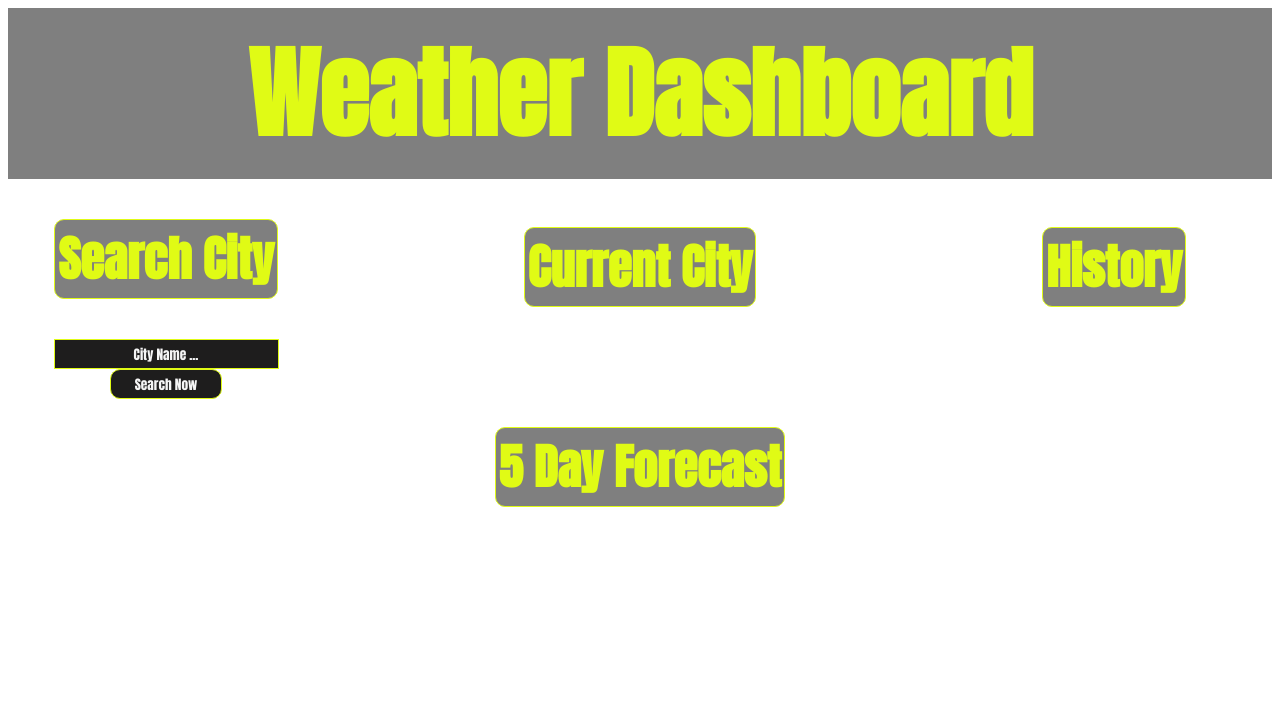
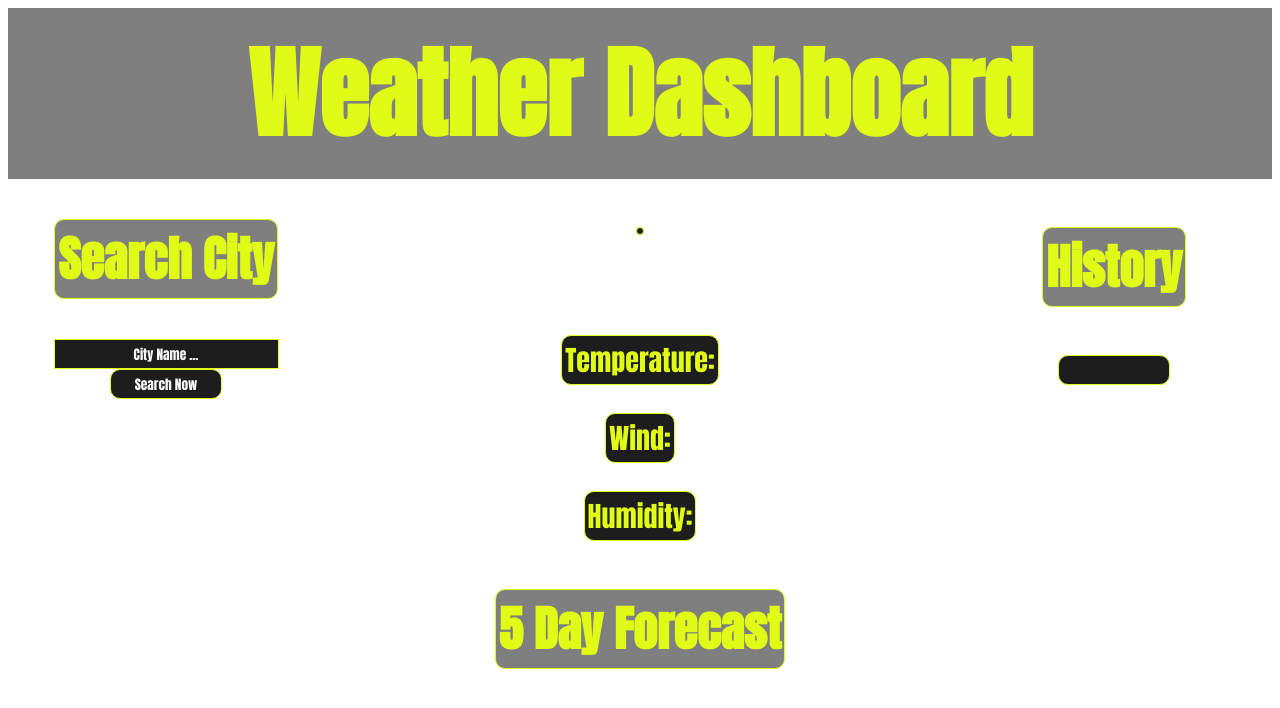
Before and after one commit to chrispoturalski/weather-api, a plain HTML site: page index.html in a window 1280 px wide. Drawn offline with Linux system fonts and the light colour scheme.

Commit message:
added element tags to display current weather on page

```diff
--- a/assets/script/script.js
+++ b/assets/script/script.js
@@ -23,7 +23,6 @@ var lon
 input.addEventListener('keyup', function(event){
     if(event.key === 'Enter') {
         createWeatherDisplay(event.target.value)
-        createFiveDayDisplay(lat,lon)
     }
 })
 
@@ -48,14 +47,14 @@ var API_KEY2 = '5730973d5137765ea7c5d5fbd6673cec'
 
 //function to grab location from API Key
 function getGeoLocation(query, limit = 5) {
-    return fetch(`http://api.openweathermap.org/geo/1.0/direct?q=${query}&limit=${limit}&appid=${API_KEY}`)
+    return fetch(`https://api.openweathermap.org/geo/1.0/direct?q=${query}&limit=${limit}&appid=${API_KEY}`)
   }
 
   function getCurrentWeather(arguments) {
     return fetch(`https://api.openweathermap.org/data/2.5/weather?lat=${arguments.lat}&lon=${arguments.lon}&units=${'imperial'}&appid=${API_KEY}`)
   }
 
-  function getFiveDayForecast(arguments) {
+  function getFiveDayDisplay(arguments) {
     return fetch(`https://api.openweathermap.org/data/2.5/forecast?lat=${arguments.lat}&lon=${arguments.lon}&appid=${API_KEY2}`,{
         headers : {
             'Content-Type': 'application/json',
@@ -100,30 +99,37 @@ function createWeatherDisplay(location){
             getCurrentWeather ({ lat: data[0].lat, lon: data[0].lon })
             .then(weatherResponse => weatherResponse.json())
             .then(weatherData => {
-
-                //This following function will display the weather icon and basic despription of current weather
-                //var weatherPicture = document.createElement('img')
-                //weatherPicture.src = `http://openweathermap.org/img/wn/${weatherData.weather[0].icon}@2x.png`
-                //var currentWeatherStatement = document.createElement('p')
-                //currentWeatherStatement.textContent = `${weatherData.weather[0].main}: it is currently ${weatherData.weather[0].description}`
-                //document.body.appendChild(weatherPicture)
-                //document.appendChild(currentWeatherStatement)
                 var tempValue = weatherData.main.temp;
                 var windValue = weatherData.wind.speed;
                 var humidityValue = weatherData.main.humidity;
-                //console.log(weatherData)
-                //var weatherValue = //weatherData.main.temp;
-                //var weatherIcon = `http://openweathermap.org/img/wn/${weatherPicture}@2x.png`;
-                //console.log(JSON.stringify(data, null, 2));
                 addToHistory(location)
-                //console.log(tempValue)
                 displayWeather(
+                    location,
                     tempValue,
                     windValue,
                     humidityValue,
-                    //weatherPicture,
-                    //icon,
                 )
+
+                 function displayWeather (
+                     location,
+                     tempValue,
+                     windValue,
+                     humidityValue,
+                     //weatherIcon,
+                 ) {
+                     city.textContent = `${location}`
+                     temp.textContent = `Temp: ${tempValue} F`
+                     wind.textContent = `Wind: ${windValue} MPH`
+                     humidity.textContent = `Humidity: ${humidityValue}`
+                     //icon.src = weatherIcon;
+                 }
+                 function createFiveDayDisplay(lat,lon){
+                    getFiveDayDisplay({ lat:lat, lon: lon })
+                     .then(data => data.json())
+                     .then(data => {
+
+                    })
+                 }
             })
             .catch(error => {
                 document.body.textContent = error.message
@@ -134,39 +140,3 @@ function createWeatherDisplay(location){
         document.body.textContent = error.message
     });
 }
-
-function createFiveDayDisplay(lat,lon){
-   getFiveDayForecast({ lat:lat, lon: lon })
-    .then(data => data.json())
-    .then(data => {
-    console.log(data)
-    })
-}
-
-
-function displayWeather (
-    tempValue,
-    windValue,
-    humidityValue,
-    //weatherIcon,
-) {
-    temp.innerHTML = tempValue;
-    wind.textContent = windValue;
-    humidity.textContent = humidityValue;
-    //icon.src = weatherIcon;
-}
-
-
-//Criteria
-// I want to see the weather outlook for multiple cities
-// GIVEN a weather dashboard with form input
-//When I search for a city
-//Then I am presented with current and future conditions for that city and
-// (cont.) this city is added to the search history
-//Then I am presented with the city name, the date, an icon representation
-// (cont.) of weather cond., temp, humid, and wind speed
-//When I view the weather conditions for that city
-//Then I am presented with a 5-day forecast that displays the date, an icon
-//represenation of weather conditions, the temp, wind speed, and humidity
-//When I click on a city in the search history
-//Then I am again presented with current and future conditions for that city
--- a/assets/style/style.css
+++ b/assets/style/style.css
@@ -126,9 +126,23 @@ button:active {
     margin-left: auto;
     margin-right: auto;
     padding: 3px;
-    background-color: rgba(0, 0, 0, 0.5);
+    background-color: var(--fourth);
     color: var(--tertiary);
     font-size: 48px;
+    text-align: center;
+    border-color: var(--tertiary);
+    border-radius: 10px 10px 10px 10px;
+    border-style: solid;
+    border-width: 1px;
+}
+.current-city p {
+    display: table;
+    margin-left: auto;
+    margin-right: auto;
+    padding: 3px;
+    background-color: var(--fourth);
+    color: var(--tertiary);
+    font-size: 28px;
     text-align: center;
     border-color: var(--tertiary);
     border-radius: 10px 10px 10px 10px;
--- a/index.html
+++ b/index.html
@@ -25,11 +25,11 @@
 
         <div class="column-middle">
             <div class="current-city">
-                <h3 id="city">Current City</h3>
+                <h3 id="city"></h3>
                 <img id="icon">
-                <p id="temp"></p>
-                <p id="wind"></p>
-                <p id="humidity"></p>
+                <p id="temp">Temperature: </p>
+                <p id="wind">Wind: </p>
+                <p id="humidity">Humidity: </p>
             </div>
             <div class="forecast">
                 <h3>5 Day Forecast</h3>
@@ -39,7 +39,7 @@
         <div class="column-right">
             <div class="history">
                 <h3>History</h3>
-                <p id="history-city"></p>
+                <button id="history-city"></button>
             </div>
         </div>
 
```
